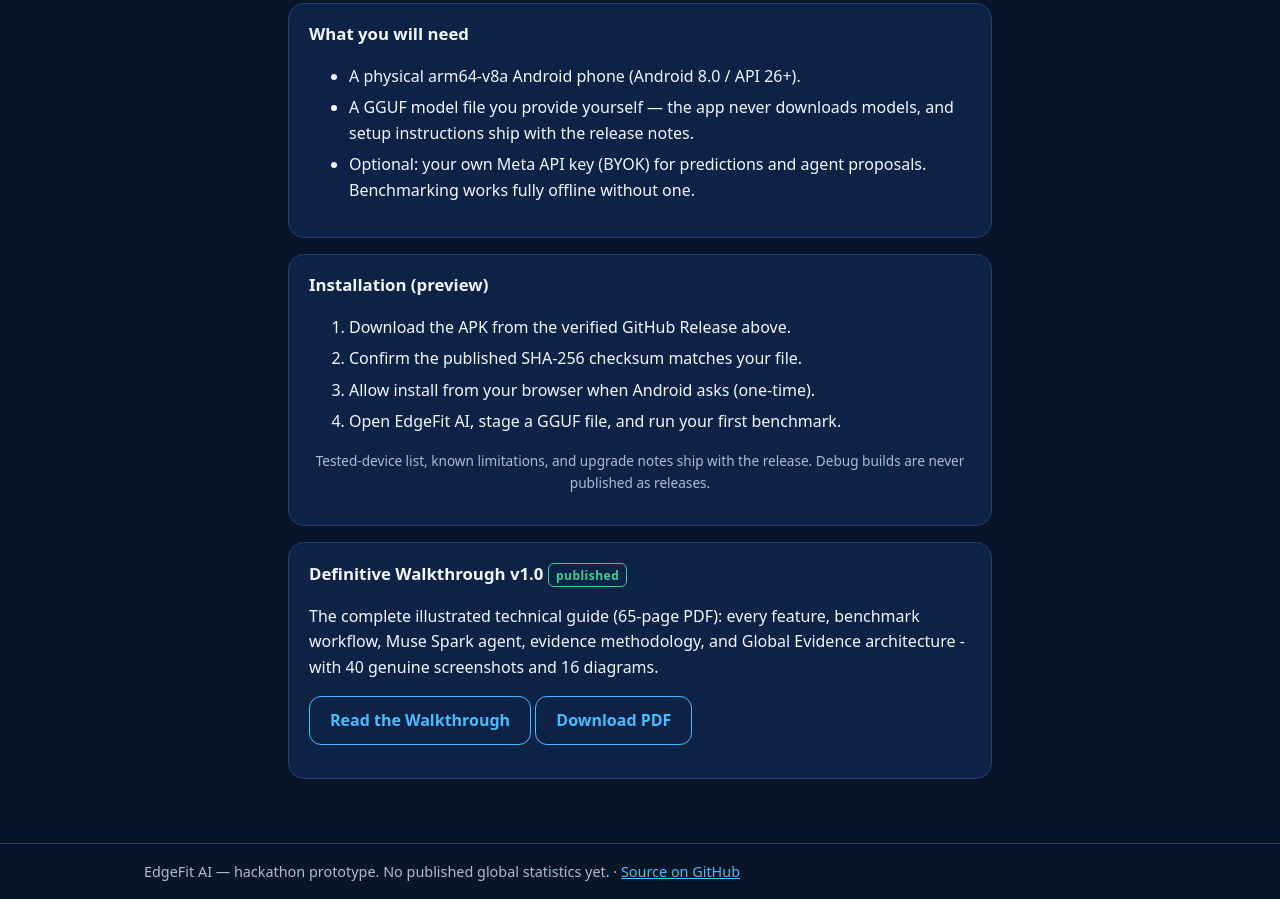
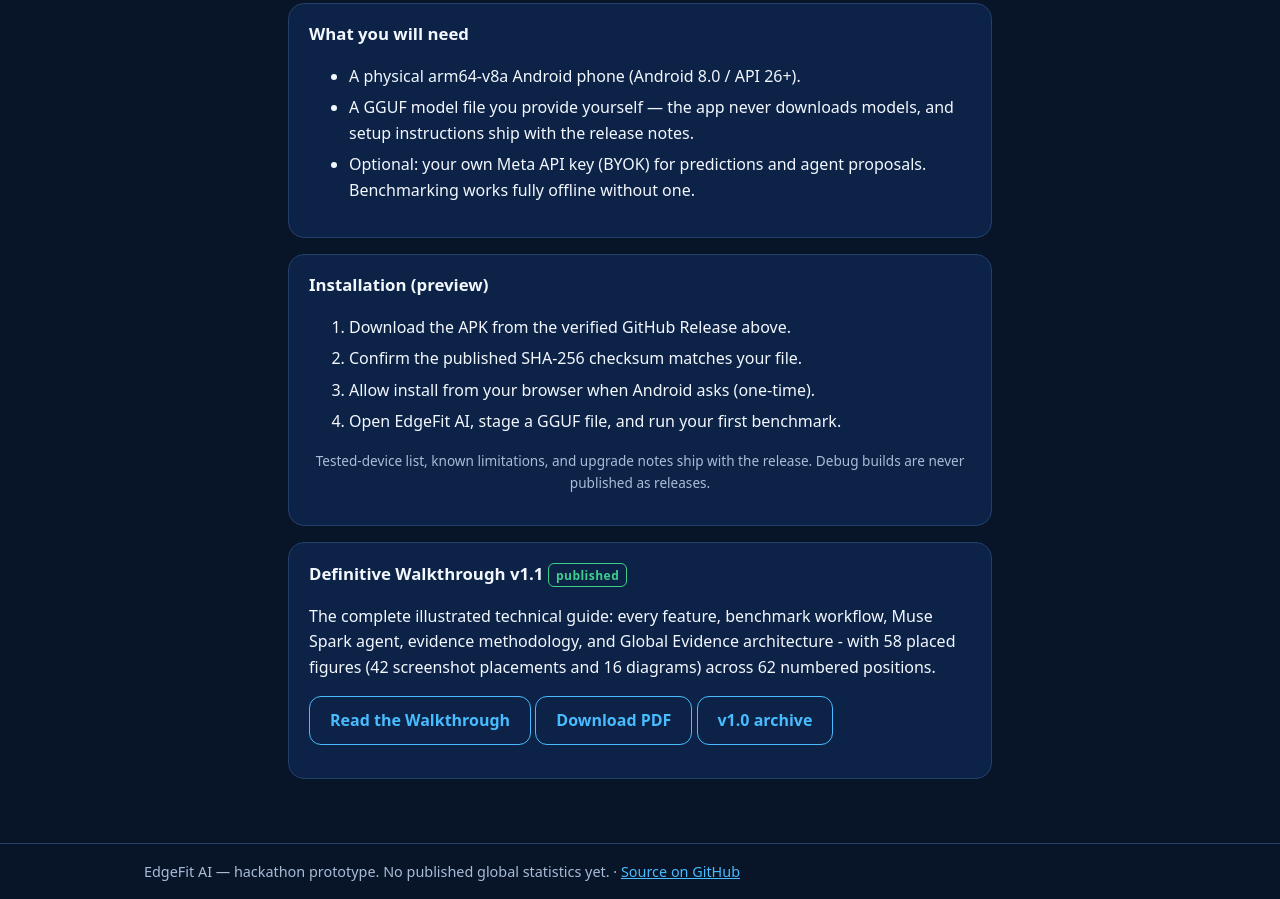
Before and after one commit to Ron-Bee/EdgeFit-AI, a plain HTML site: page website/download.html in a window 1280 px wide. Shown: the part 792-1691 px from the top of the page. Drawn offline with Linux system fonts and the light colour scheme.

Commit message:
docs(web): link Definitive Walkthrough v1.1 from landing and dashboard

```diff
--- a/website/download.html
+++ b/website/download.html
@@ -78,9 +78,9 @@ releases.</p>
 </div>
 
 <div class="card">
-<h3>Definitive Walkthrough v1.0 <span class="status-tag ok">published</span></h3>
-<p>The complete illustrated technical guide (65-page PDF): every feature, benchmark workflow, Muse Spark agent, evidence methodology, and Global Evidence architecture - with 40 genuine screenshots and 16 diagrams.</p>
-<p><a class="btn btn-ghost" href="https://ronbeesoftware.com/edgefit/walkthrough/">Read the Walkthrough</a> <a class="btn btn-ghost" href="https://ronbeesoftware.com/downloads/EdgeFit_AI_Definitive_Walkthrough_v1.0.pdf">Download PDF</a></p>
+<h3>Definitive Walkthrough v1.1 <span class="status-tag ok">published</span></h3>
+<p>The complete illustrated technical guide: every feature, benchmark workflow, Muse Spark agent, evidence methodology, and Global Evidence architecture - with 58 placed figures (42 screenshot placements and 16 diagrams) across 62 numbered positions.</p>
+<p><a class="btn btn-ghost" href="https://ronbeesoftware.com/edgefit/walkthrough/">Read the Walkthrough</a> <a class="btn btn-ghost" href="https://ronbeesoftware.com/downloads/EdgeFit_AI_Definitive_Walkthrough_v1.1.pdf">Download PDF</a> <a class="btn btn-ghost" href="https://github.com/Ron-Bee/EdgeFit-AI/tree/main/docs/walkthrough/v1.0">v1.0 archive</a></p>
 </div>
 </main>
 <footer>
```
Also changed, not shown: website/dashboard.html (+1 -1 lines), website/index.html (+1 -1 lines).
